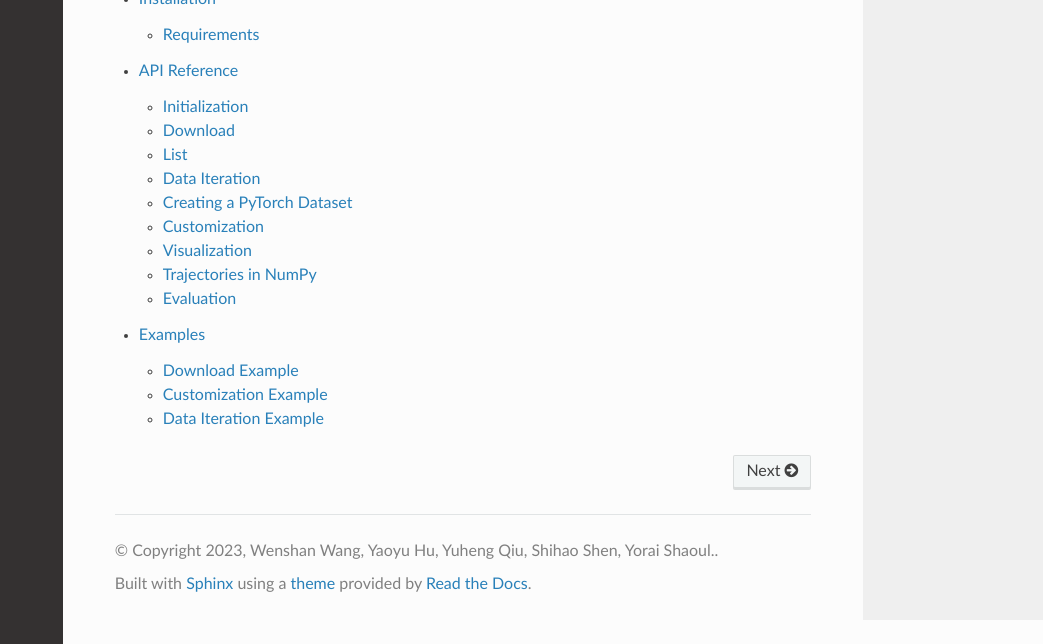
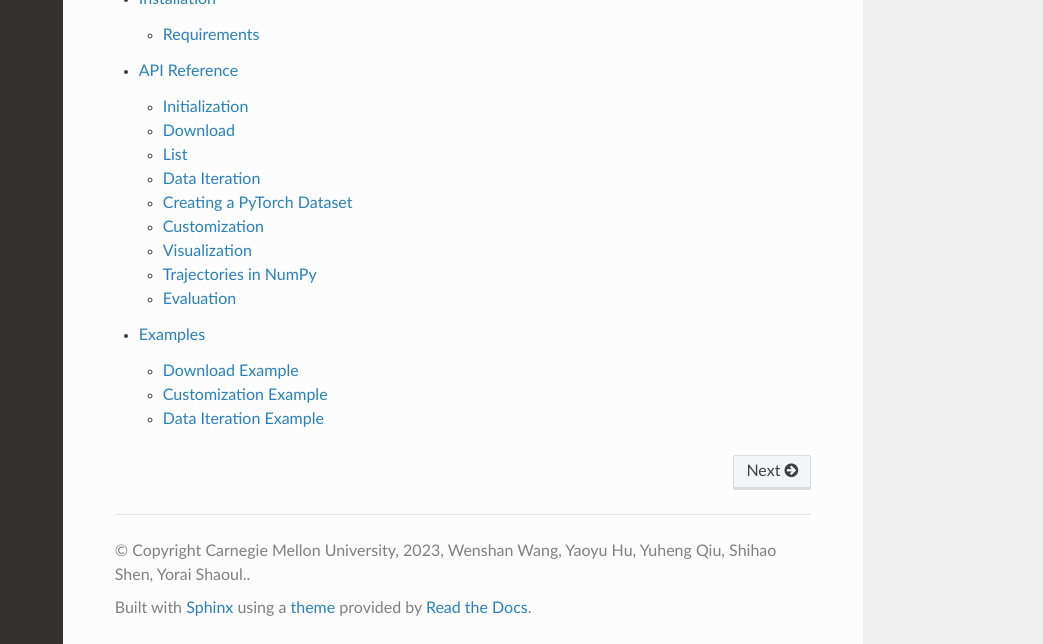
Before and after one commit to castacks/tartanairpy, a Sphinx documentation site: the page built from docs/index.rst, in a window 1280 px wide and 900 px high, scrolled down 668 px, cut to the strip 256-900 px from the top of the window. Shown: the whole strip, without its empty margins (237-1280 px from the left). Built offline with Sphinx 7.4.7 and the Read the Docs theme 2.0.0, drawn with Linux system fonts in a browser that asks for light colours.

Commit message:
trying docs

```diff
--- a/docs/conf.py
+++ b/docs/conf.py
@@ -12,7 +12,7 @@ sys.path.append(os.path.abspath('..'))
 
 
 project = 'TartanAir'
-copyright = '2023, Wenshan Wang, Yaoyu Hu, Yuheng Qiu, Shihao Shen, Yorai Shaoul.'
+copyright = 'Carnegie Mellon University, 2023, Wenshan Wang, Yaoyu Hu, Yuheng Qiu, Shihao Shen, Yorai Shaoul.'
 author =  'Wenshan Wang, Yaoyu Hu, Yuheng Qiu, Shihao Shen, Yorai Shaoul.'
 
 # -- General configuration ---------------------------------------------------
```
